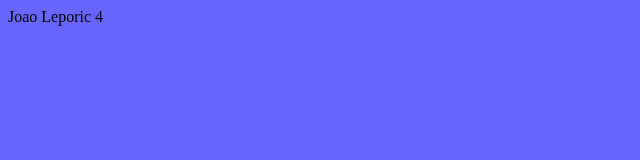
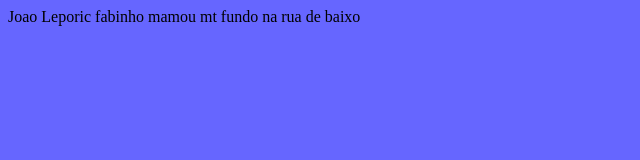
Before and after one commit to LepDev7/vivi-1, a plain HTML site: page index.html in a window 1280 px wide. Shown: the whole page, without its empty margins (0-640 px from the left). Drawn offline with Linux system fonts and the light colour scheme.

Commit message:
Update index.html

```diff
--- a/index.html
+++ b/index.html
@@ -5,7 +5,8 @@
         </title>
     </head>
     <body bgcolor="6666ff">
-        Joao Leporic 4
+        Joao Leporic fabinho mamou mt fundo na rua de baixo
+
 
     </body>
 </html>
```
